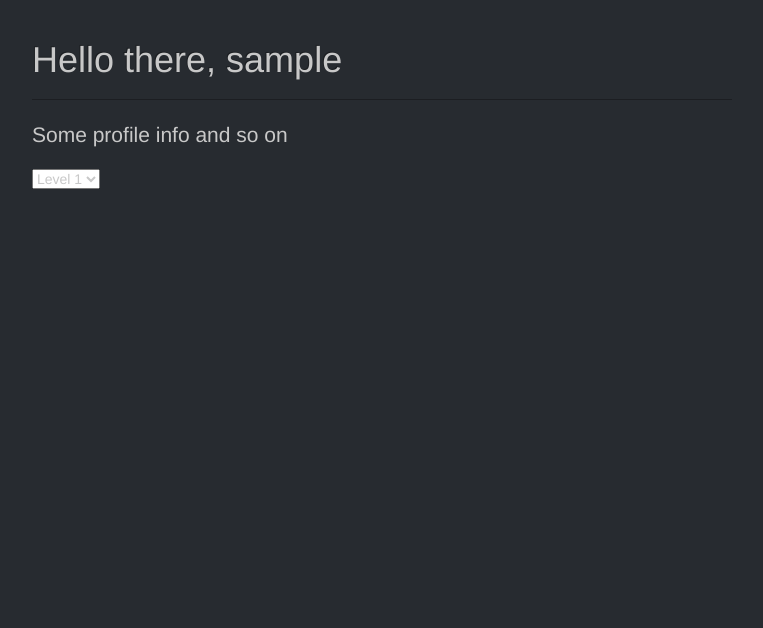
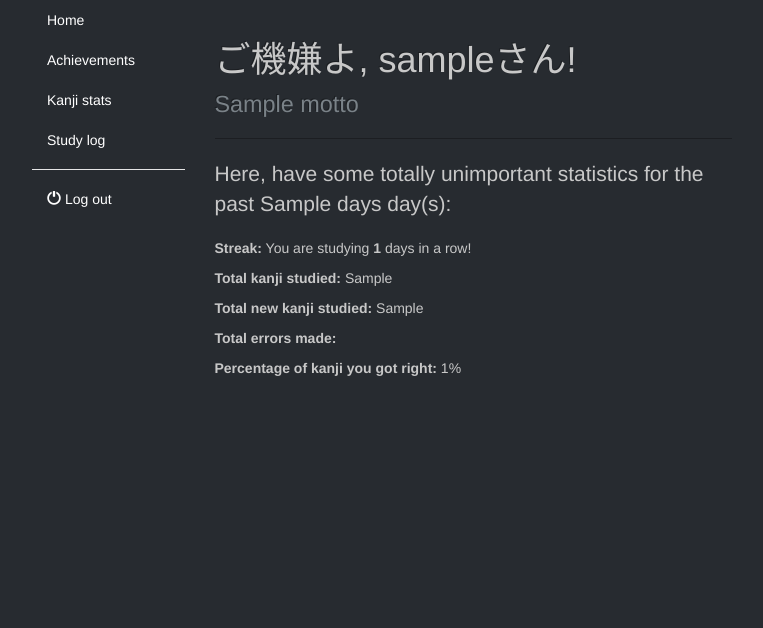
Before and after one commit to Xifax/kanji-damesi, a Django app: template saiban/templates/profile.html in a window 1280 px wide. Shown: the part 60-688 px from the top of the page, without its empty margins (258-1021 px from the left). Run offline with Django 3.2, Linux system fonts and the light colour scheme; a user stored in the database is signed in; tables that the repository leaves empty hold one stand-in row (values such as "Sample post"); the template is opened without the code that fills it: most values are stand-ins (such as "Sample title", 1, 10 or a date in 2020); parts of the project's set-up code (start-up, migrations or seed data) failed here and were passed over; some libraries are stand-ins or nearby versions.

Commit message:
Implementing profile. Quiz style update.

```diff
--- a/client/app/styles/main.scss
+++ b/client/app/styles/main.scss
@@ -25,6 +25,7 @@ $icon-font-path: "/static/bower_components/bootstrap-sass-official/vendor/assets
 // Import screens styles
 @import "screens/home";
 @import "screens/quiz";
+@import "screens/profile";
 
 /* General styles */
 
--- /dev/null
+++ b/client/app/styles/screens/_profile.scss
@@ -0,0 +1,5 @@
+/* Profile screens */
+
+.profile-nav {
+  padding-top: 12px;
+}
--- a/saiban/models.py
+++ b/saiban/models.py
@@ -249,7 +249,7 @@ class KanjiStatus(models.Model):
         max_digits=3,
         decimal_places=2
     )
-    seen = models.PositiveIntegerField(default=0, null=True, blank=True)
+    seen = models.PositiveIntegerField(default=1, null=True, blank=True)
     next_practice = models.DateField(auto_now_add=True)
     easy_factor = models.FloatField(default=2.5)
 
@@ -259,9 +259,9 @@ class KanjiStatus(models.Model):
         Rating may vary from 0 (wtf is this) to 4 (known by heart)
         """
         self.level = rating
-        self.seen += 1
         days, ef = interval(self.seen, self.level, self.easy_factor)
         self.next_practice = date.today() + timedelta(days=days)
+        self.seen += 1
         self.easy_factor = ef
 
     def delay(self, days=1):
--- a/saiban/services/srs.py
+++ b/saiban/services/srs.py
@@ -3,12 +3,13 @@ Spaced repetition settings and algorithms
 """
 
 RATINGS = (
-        (0, 'Blanked'),
-        (1, 'Barely Know It'),
-        (2, 'Needs Work'),
-        (3, 'Remembered'),
-        (4, 'Solid')
+    (0, 'What is this thingy?'),
+    (1, 'Barely know it'),
+    (2, 'Needs some work'),
+    (3, 'I remember it'),
+    (4, 'Perfect!')
 )
+
 
 def interval(repition, rating, easy_factor=2.5):
     """
@@ -26,6 +27,6 @@ def interval(repition, rating, easy_factor=2.5):
     if repition == 2:
         return 6, ef
 
-    i, ef = interval(repition-1, rating, easy_factor)
+    i, ef = interval(repition - 1, rating, easy_factor)
     i *= easy_factor
     return i, ef
--- /dev/null
+++ b/saiban/templates/partials/profile.header.html
@@ -0,0 +1,11 @@
+  <div class="page-header">
+      <h1>ご機嫌よ, {{ user.username }}さん!
+        {% if user.username == 'Anonymous' %}
+        <small>
+          Please note, this is a public profile and anyone can use it.
+        </small>
+        {% else %}
+        <br><small>{{ motto }}</small>
+        {% endif %}
+      </h1>
+  </div>
--- /dev/null
+++ b/saiban/templates/partials/sidebar.html
@@ -0,0 +1,21 @@
+  <!-- Profile sidebar -->
+  <div class="col-sm-3 profile-nav">
+      <nav class="nav-sidebar">
+
+          <ul class="nav">
+              {% url 'profile' as url %}
+              <li {% if request.path == url %} class="active" {% endif %}>
+              <a href="{% url 'profile' %}">Home</a>
+              </li>
+              <li><a href="">Achievements</a></li>
+              <li><a href="">Kanji stats</a></li>
+              <li><a href="">Study log</a></li>
+
+              <li class="nav-divider"></li>
+              <li><a href="{% url 'logout' %}">
+                <i class="glyphicon glyphicon-off"></i> Log out</a>
+              </li>
+          </ul>
+
+      </nav>
+  </div>
--- a/saiban/templates/profile.html
+++ b/saiban/templates/profile.html
@@ -6,21 +6,62 @@
 
 {% block content %}
 
-    <!-- Begin page content -->
-    <div class="container">
-      <div class="page-header">
-          <h1>Hello there, {{ user.username }}</h1>
+  <div class="container">
+    <div class="row">
+
+      {% include "partials/sidebar.html" %}
+
+      <!-- Central content -->
+      <div class="col-sm-9 main">
+
+        {% include "partials/profile.header.html" %}
+
+          {# <select id="" name="level"> #}
+          {#     <option value="1">Level 1</option> #}
+          {#     <option value="2">Level 2</option> #}
+          {#     <option value="3">Level 3</option> #}
+          {#     <option value="4">Level 4</option> #}
+          {# </select> #}
+
+        <p class="lead">
+        Here, have some totally unimportant statistics for the past
+        {{ stats.days }} day(s):
+        </p>
+
+        {% with user.profile.get.streak as streak %}
+        <p><strong>Streak:</strong>
+
+          {% if streak == 0 %}
+            You're taking your sweet time, good sir.
+          {% else %}
+            You are studying <strong>{{ user.profile.get.streak }}</strong> days in a row!
+          {% endif %}
+
+        </p>
+        {% endwith %}
+
+        <!-- TODO: total kanji studied in the last days -->
+        <p><strong>Total kanji studied:</strong>
+        {{ stats.kanji_studied }}
+        </p>
+        <!-- TODO: total new kanji -->
+        <p><strong>Total new kanji studied:</strong>
+        {{ stats.new_kanji_studied }}
+        </p>
+        <!-- TODO: total errors -->
+        <p><strong>Total errors made:</strong>
+        {{ stats.errors_made }}
+        </p>
+        <!-- TODO: got right percentage -->
+        <p><strong>Percentage of kanji you got right:</strong>
+        {{ stats.percentage }}%
+        </p>
+
+
       </div>
-      <p class="lead">Some profile info and so on</p>
-
-        <select id="" name="level">
-            <option value="1">Level 1</option>
-            <option value="2">Level 2</option>
-            <option value="3">Level 3</option>
-            <option value="4">Level 4</option>
-        </select>
 
     </div>
+  </div>
 
 {% endblock %}
 
--- a/saiban/urls.py
+++ b/saiban/urls.py
@@ -1,8 +1,9 @@
-from django.conf.urls import patterns, url, include
+from django.conf.urls import patterns, url
 
 from controllers import views, api
 
-urlpatterns = patterns('',
+urlpatterns = patterns(
+    '',
     # Landing
     url(r'^$', views.index, name='index'),
     # Auth
@@ -11,6 +12,9 @@ urlpatterns = patterns('',
     url(r'^try/', views.try_quiz, name='try'),
     # Profile
     url(r'^profile/', views.profile, name='profile'),
+    url(r'^profile/achievements', views.achievements, name='achievements'),
+    url(r'^profile/history', views.history, name='history'),
+    url(r'^profile/stats', views.stats, name='stats'),
     url(r'^logout/', views.logout, name='logout'),
     url(r'^quiz/', views.quiz, name='quiz'),
     # API
```
Also changed, not shown: client/app/styles/screens/_quiz.scss (+10 -6 lines), saiban/controllers/views.py (+37 -8 lines), saiban/services/user.py (+47 -3 lines), saiban/templates/quiz.html (+25 -12 lines), saiban/templates/profile/achievements.html (added), saiban/templates/profile/history.html (added), saiban/templates/profile/stats.html (added), 1 other file.
